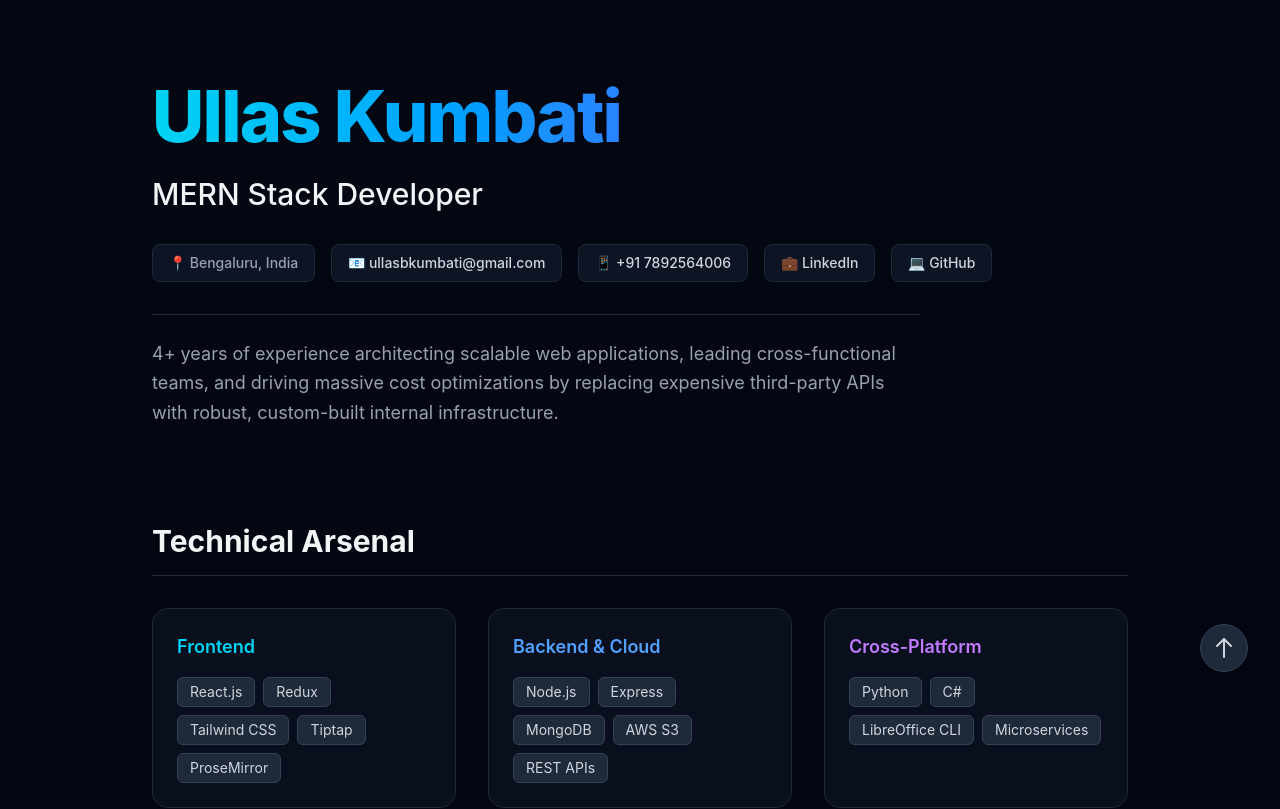
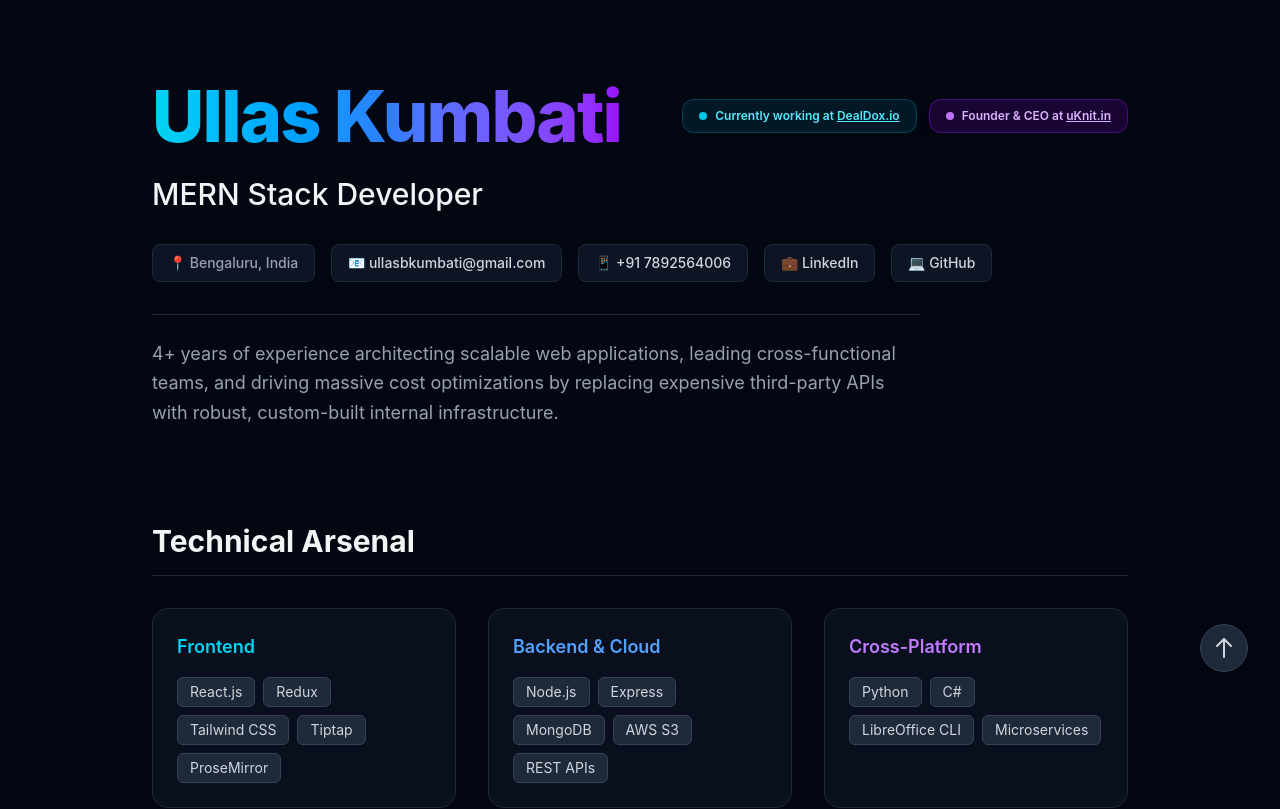
Before and after one commit to ullaskumbati/portfolio, a React (Vite) app: page / in a window 1280 px wide. Shown: the top 809 px of the page. Built offline with nearby package versions, Linux system fonts and the light colour scheme.

Commit message:
current job and uknit.in updated

```diff
--- a/src/App.jsx
+++ b/src/App.jsx
@@ -7,12 +7,37 @@ const Portfolio = () => {
 
         {/* HERO SECTION */}
         <header className="space-y-6 animate-fade-in-up">
-          <h1 className="text-5xl md:text-7xl font-extrabold tracking-tight text-transparent bg-clip-text bg-gradient-to-r from-cyan-400 via-blue-500 to-purple-600">
-            Ullas Kumbati
-          </h1>
+          <div className="flex flex-col lg:flex-row lg:items-center lg:justify-between gap-6">
+            <h1 className="text-5xl md:text-7xl font-extrabold tracking-tight text-transparent bg-clip-text bg-gradient-to-r from-cyan-400 via-blue-500 to-purple-600">
+              Ullas Kumbati
+            </h1>
+
+            {/* Current Roles Badges */}
+            <div className="flex flex-wrap items-center gap-3">
+              <a
+                href="https://www.dealdox.io"
+                target="_blank"
+                rel="noreferrer"
+                className="inline-flex items-center gap-2 px-4 py-2 bg-cyan-950/40 border border-cyan-800/60 hover:border-cyan-500 rounded-xl text-cyan-300 text-xs font-semibold shadow-lg backdrop-blur-md transition-all group"
+              >
+                <span className="w-2 h-2 rounded-full bg-cyan-400 animate-pulse"></span>
+                <span>Currently working at <span className="underline group-hover:text-white">DealDox.io</span></span>
+              </a>
+              <a
+                href="https://uknit.in"
+                target="_blank"
+                rel="noreferrer"
+                className="inline-flex items-center gap-2 px-4 py-2 bg-purple-950/40 border border-purple-800/60 hover:border-purple-500 rounded-xl text-purple-300 text-xs font-semibold shadow-lg backdrop-blur-md transition-all group"
+              >
+                <span className="w-2 h-2 rounded-full bg-purple-400 animate-pulse"></span>
+                <span>Founder & CEO at <span className="underline group-hover:text-white">uKnit.in</span></span>
+              </a>
+            </div>
+          </div>
+
           <h2 className="text-2xl md:text-3xl font-medium text-gray-100">
             MERN Stack Developer
-          </h2>
+        </h2>
 
           {/* CONTACT & LINKS BAR */}
           <div className="flex flex-wrap items-center gap-4 pt-2 pb-2 text-sm font-medium">
@@ -174,7 +199,7 @@ const Portfolio = () => {
 
               <h4 className="text-2xl font-bold text-gray-100">Software Developer</h4>
               <div className="flex flex-col sm:flex-row sm:items-center gap-2 text-lg mt-1 mb-3">
-                <span className="text-cyan-400 font-medium">DealDox.io</span>
+                <a href="https://www.dealdox.io" target="_blank" rel="noreferrer" className="text-cyan-400 hover:underline font-medium">DealDox.io</a>
                 <span className="hidden sm:inline text-gray-600">•</span>
                 <span className="text-gray-400 font-mono text-sm">Jul 2024 - Present</span>
               </div>
@@ -189,7 +214,7 @@ const Portfolio = () => {
 
               <h4 className="text-2xl font-bold text-gray-100">Junior Software Developer</h4>
               <div className="flex flex-col sm:flex-row sm:items-center gap-2 text-lg mt-1 mb-3">
-                <span className="text-blue-400 font-medium">DealDox.io</span>
+                <a href="https://www.dealdox.io" target="_blank" rel="noreferrer" className="text-blue-400 hover:underline font-medium">DealDox.io</a>
                 <span className="hidden sm:inline text-gray-600">•</span>
                 <span className="text-gray-400 font-mono text-sm">Jan 2023 - Jun 2024</span>
               </div>
@@ -246,7 +271,7 @@ const Portfolio = () => {
         <div className="fixed bottom-8 right-8 z-50">
           <button
             onClick={() => window.scrollTo({ top: 0, behavior: 'smooth' })}
-            className="flex items-center justify-center w-12 h-12 bg-gray-800 border border-gray-700 hover:border-cyan-500 hover:bg-gray-700 text-gray-300 hover:text-cyan-400 rounded-full shadow-lg hover:shadow-[0_0_15px_rgba(34,211,238,0.3)] transition-all hover:-translate-y-1"
+            className="flex items-center justify-center w-12 h-12 bg-gray-800 border border-gray-700 hover:border-cyan-500 hover:bg-gray-700 text-gray-300 hover:text-cyan-400 rounded-full shadow-lg hover:shadow-[0_0_15px_rgba(34,211,238,0.3)] transition-all hover:-translate-y-1 cursor-pointer"
             aria-label="Back to top"
           >
             <svg
```
